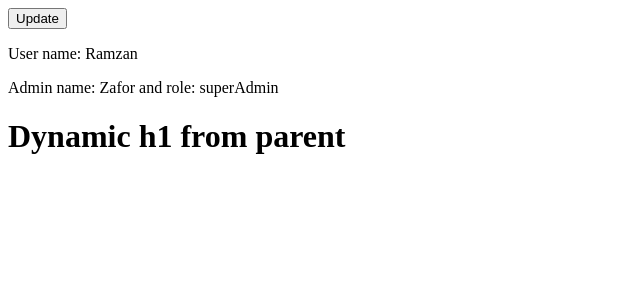
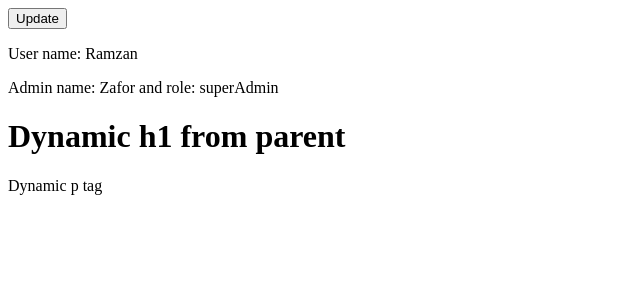
Before and after one commit to ramzan-ali-suzan/angular-life-cycle-hooks, an Angular app: page / in a window 1280 px wide. Both pictures are taken after a click on the button "Update". Shown: the top 300 px of the page, without its empty margins (0-640 px from the left). Built offline with nearby package versions, Linux system fonts and the light colour scheme.

Commit message:
Added ngAfterContentChecked example

```diff
--- a/src/app/components/child/child.component.ts
+++ b/src/app/components/child/child.component.ts
@@ -1,12 +1,11 @@
-import { AfterContentInit, Component, ContentChild, DoCheck, ElementRef, Input, OnChanges, OnInit, SimpleChanges, ViewChild } from '@angular/core';
+import { AfterContentChecked, AfterContentInit, Component, ContentChild, DoCheck, ElementRef, Input, OnChanges, OnInit, SimpleChanges, ViewChild } from '@angular/core';
 
 @Component({
   selector: 'app-child',
   templateUrl: './child.component.html',
   styleUrls: ['./child.component.css']
 })
-export class ChildComponent implements OnChanges, OnInit, DoCheck, AfterContentInit {
-
+export class ChildComponent implements OnChanges, OnInit, DoCheck, AfterContentInit, AfterContentChecked {
   @Input() userName = '';
   @Input() adminUser = { name: '', role: '' };
 
@@ -36,4 +35,8 @@ export class ChildComponent implements OnChanges, OnInit, DoCheck, AfterContentI
     console.log('ngAfterContentInit - wrapper', this.wrapper);
     console.log('ngAfterContentInit - content', this.content);
   }
+
+  ngAfterContentChecked(): void {
+    console.log('ngAfterContentChecked triggered');
+  }
 }
--- a/src/app/components/parent/parent.component.html
+++ b/src/app/components/parent/parent.component.html
@@ -2,5 +2,6 @@
 <app-child [userName]="userName" [adminUser]="adminUser">
     <div #content>
         <h1>Dynamic h1 from parent</h1>
+        <p *ngIf="showDynamicPtag">Dynamic p tag</p>
     </div>
 </app-child>
--- a/src/app/components/parent/parent.component.ts
+++ b/src/app/components/parent/parent.component.ts
@@ -8,10 +8,12 @@ import { Component, OnInit } from '@angular/core';
 export class ParentComponent implements OnInit {
   userName = 'Masud';
   adminUser = { name: 'Zafor', role: 'admin' };
+  showDynamicPtag = false;
 
   update() {
     this.userName = 'Ramzan';
     this.adminUser.role = 'superAdmin';
+    this.showDynamicPtag = true;
   }
 
   ngOnInit(): void {
```
